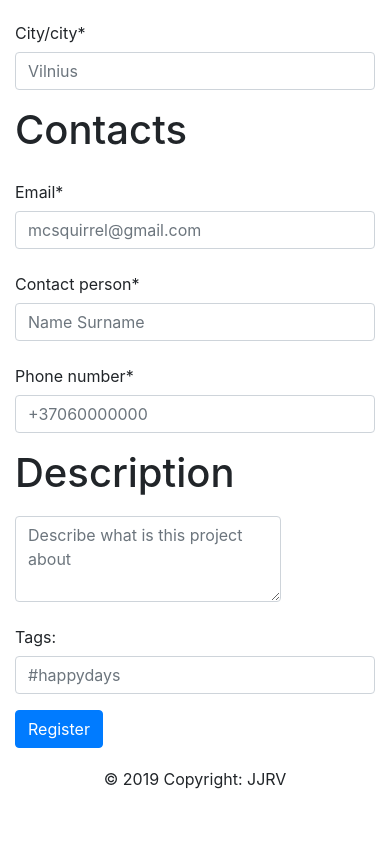
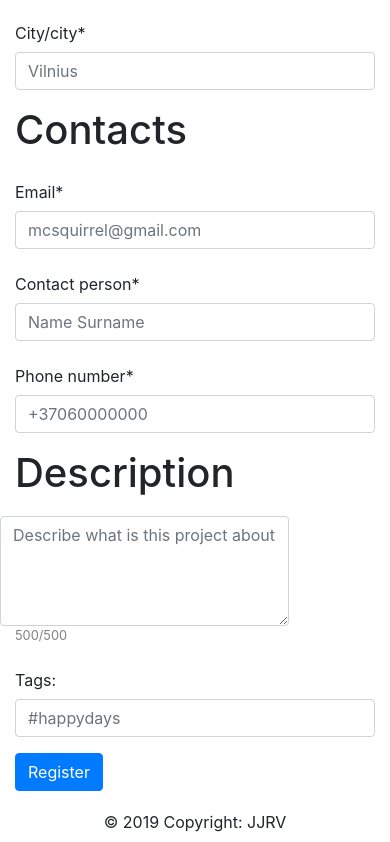
Before and after one commit to roguefaction/good-deeds-fe, an Angular app: page /register-deed in a window 390 px wide. Shown: the part 644-1486 px from the top of the page. Before the commit the page ends 1443 px from the top, so only its background shows below. Built offline with nearby package versions, Linux system fonts and the light colour scheme.

Commit message:
added character count to description field fields now correctly validates lithuanian letters

```diff
--- a/src/app/register-deed/register-deed.component.css
+++ b/src/app/register-deed/register-deed.component.css
@@ -14,3 +14,8 @@
   background: url('../../assets/images/vintage-rainbow-color-badge.png');
   background-size: cover;
 }
+
+
+.char-count{
+ color: grey;
+}
--- a/src/app/register-deed/register-deed.component.html
+++ b/src/app/register-deed/register-deed.component.html
@@ -12,11 +12,11 @@
     <div class="form-group row">
       <label class="col-sm-2 col-form-label">Title*</label>
       <div class="col-sm-7">
-        <input formControlName="title" class="form-control"  placeholder="Save the squirrels">
+        <input formControlName="title" class="form-control"  placeholder="Save the squirrels" maxLength="50">
       </div>
     </div>
     <div *ngIf="registerJobForm.get('title').touched">
-      <div *ngIf="registerJobForm.get('title').hasError('required')" class="alert-danger alert">
+      <div *ngIf="registerJobForm.get('title').hasError('required')" class="alert-danger alert" >
         Title field is required
       </div>
       <div *ngIf="registerJobForm.get('title').hasError('minlength')" class="alert-danger alert">
@@ -31,7 +31,7 @@
     <div class="form-group row">
     <label class="col-sm-2 col-form-label">Organization:</label>
     <div class="col-sm-7">
-      <input formControlName="organization" class="form-control" placeholder="National Squirrel University">
+      <input formControlName="organization" class="form-control" placeholder="National Squirrel University" maxLength="50">
     </div>
     </div>
     <div *ngIf="registerJobForm.get('organization').touched">
@@ -47,7 +47,7 @@
     <div class="form-group row">
       <label class="col-sm-2 col-form-label">City/city*</label>
       <div class="col-sm-7">
-        <input formControlName="city" class="form-control" placeholder="Vilnius">
+        <input formControlName="city" class="form-control" placeholder="Vilnius" maxLength="50">
       </div>
     </div>
     <div *ngIf="registerJobForm.get('city').touched">
@@ -71,7 +71,7 @@
     <div class="form-group row">
       <label class="col-sm-2 col-form-label">Email*</label>
       <div class="col-sm-7">
-        <input formControlName="email" class="form-control" placeholder="mcsquirrel@gmail.com">
+        <input formControlName="email" class="form-control" placeholder="mcsquirrel@gmail.com" maxLength="50">
       </div>
     </div>
     <div *ngIf="registerJobForm.get('email').touched">
@@ -86,14 +86,14 @@
     <div class="form-group row">
       <label class="col-sm-2 col-form-label">Contact person*</label>
       <div class="col-sm-7">
-        <input formControlName="contactPerson" class="form-control" placeholder="Name Surname">
+        <input formControlName="contactPerson" class="form-control" placeholder="Name Surname" maxLength="50">
       </div>
     </div>
     <div *ngIf="registerJobForm.get('contactPerson').touched">
       <div *ngIf="registerJobForm.get('contactPerson').hasError('required')" class="alert-danger alert">
         Contact person field is required
       </div>
-      <div *ngIf="registerJobForm.get('contactPerson').hasError('name')">
+      <div *ngIf="registerJobForm.get('contactPerson').hasError(['name','pattern'])">
         Valid name is required
       </div>
     </div>
@@ -101,7 +101,7 @@
     <div class="form-group row">
       <label class="col-sm-2 col-form-label">Phone number*</label>
       <div class="col-sm-7">
-        <input formControlName="phoneNumber" class="form-control" placeholder="+37060000000">
+        <input formControlName="phoneNumber" class="form-control" placeholder="+37060000000" maxLength="50">
       </div>
     </div>
     <div *ngIf="registerJobForm.get('phoneNumber').touched">
@@ -117,9 +117,13 @@
     <h1 class="h1-padding">Description</h1>
 
 
-      <div class="form-group">
-        <textarea formControlName="description" class="form-control" id="exampleFormControlTextarea1" rows="3" placeholder="Describe what is this project about"></textarea >
+      <div class="form-group row">
+        <textarea formControlName="description"  #incidentDescription class="form-control col-md-9" id="exampleFormControlTextarea1" rows="4" placeholder="Describe what is this project about" maxLength="500"></textarea >
+        <small class="col-md char-count">
+          {{500 - incidentDescription.value.length}}/500
+        </small>
       </div>
+
     <div *ngIf="registerJobForm.get('description').touched">
       <div *ngIf="registerJobForm.get('description').hasError('maxlength')" class="alert-danger alert">
         Description field is too long
@@ -131,7 +135,7 @@
     <div class="form-group row">
       <label class="col-sm-2 col-form-label">Tags:</label>
       <div class="col-sm-7">
-        <input formControlName="tags" class="form-control" placeholder="#happydays">
+        <input formControlName="tags" class="form-control" placeholder="#happydays" maxLength="100">
       </div>
     </div>
     <div *ngIf="registerJobForm.get('tags').touched">
--- a/src/app/register-deed/register-deed.component.ts
+++ b/src/app/register-deed/register-deed.component.ts
@@ -26,9 +26,9 @@ export class RegisterDeedComponent implements OnInit {
     this.registerJobForm = this.formBuilder.group({
       title: ['', [Validators.required, Validators.minLength(5), Validators.maxLength(50)]],
       organization: ['', [Validators.minLength(5), Validators.maxLength(50)]],
-      city: ['', [Validators.required, Validators.minLength(3), Validators.maxLength(50), Validators.pattern('^[A-Za-z ]+$')]],
+      city: ['', [Validators.required, Validators.minLength(3), Validators.maxLength(50), Validators.pattern('[^\\x00-\\x7F]*[a-zA-Z\\s]*')]],
       email: ['', [Validators.required, Validators.email]],
-      contactPerson: ['', [Validators.required]],
+      contactPerson: ['', [Validators.required, Validators.pattern('[^\\x00-\\x7F]*[a-zA-Z\\s]*')]],
       phoneNumber: ['', [Validators.required, Validators.pattern('^\\+370[0-9]{8}')]],
       description: ['', [Validators.maxLength(500)]],
       // hastags pasidometi del validacijos
```
